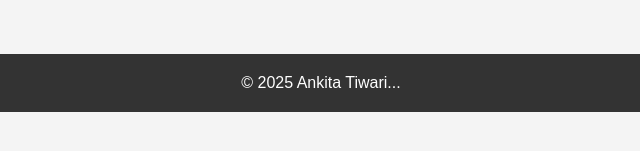
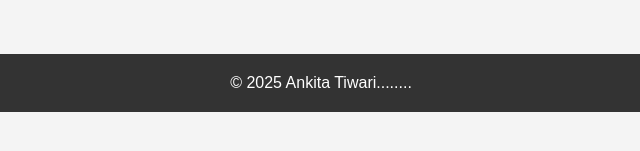
Before and after one commit to ankita200328/Portfolia_new, a plain HTML site: page PortFolio/index.html in a window 1280 px wide. Shown: the part 589-740 px from the top of the page, 319-959 px from the left. Drawn offline with Linux system fonts and the light colour scheme.

Commit message:
dot wala comment

```diff
--- a/PortFolio/index.html
+++ b/PortFolio/index.html
@@ -56,7 +56,7 @@
   </section>
 
   <footer>
-    <p>&copy; 2025 Ankita Tiwari...</p>
+    <p>&copy; 2025 Ankita Tiwari........</p>
   </footer>
 
 </body>
```
